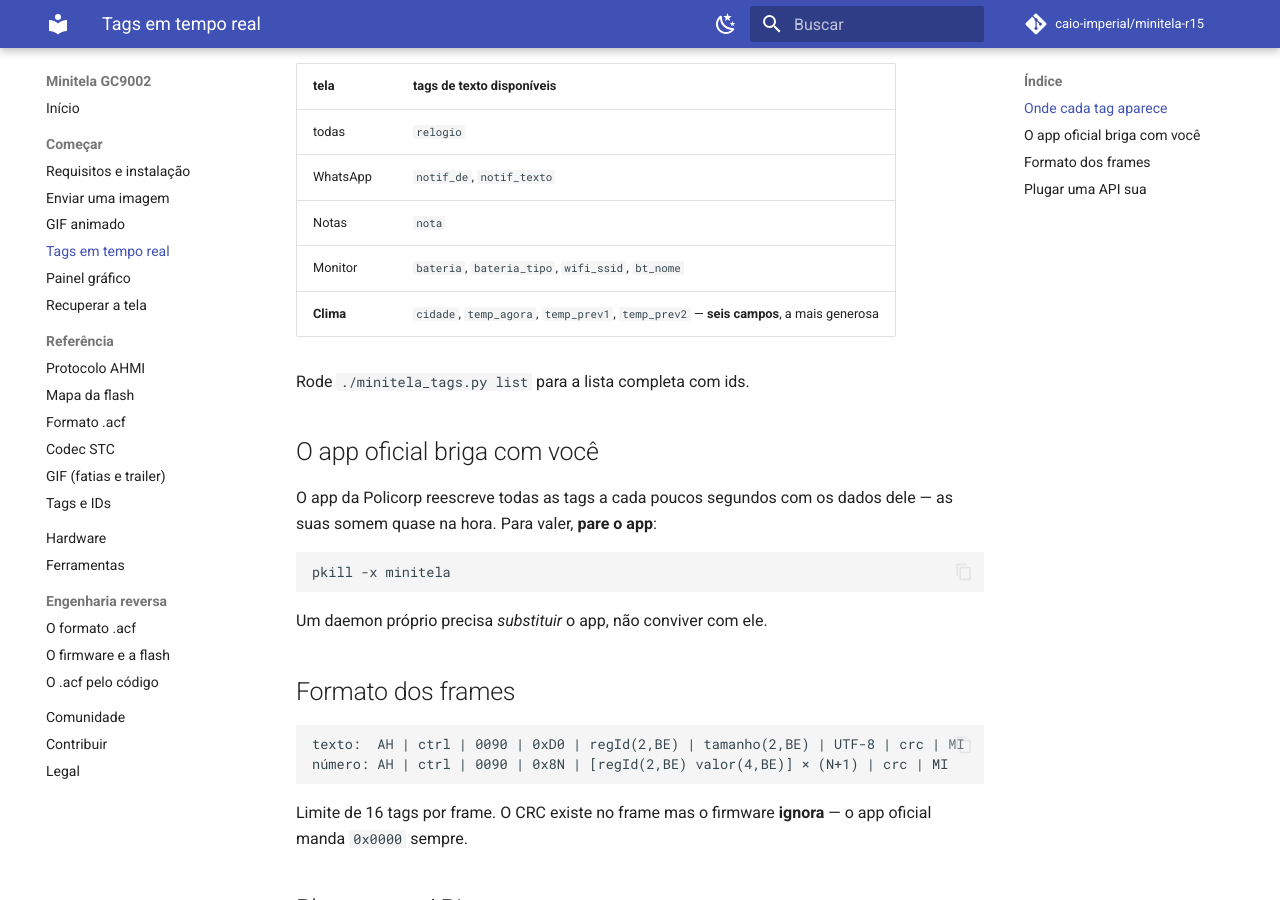
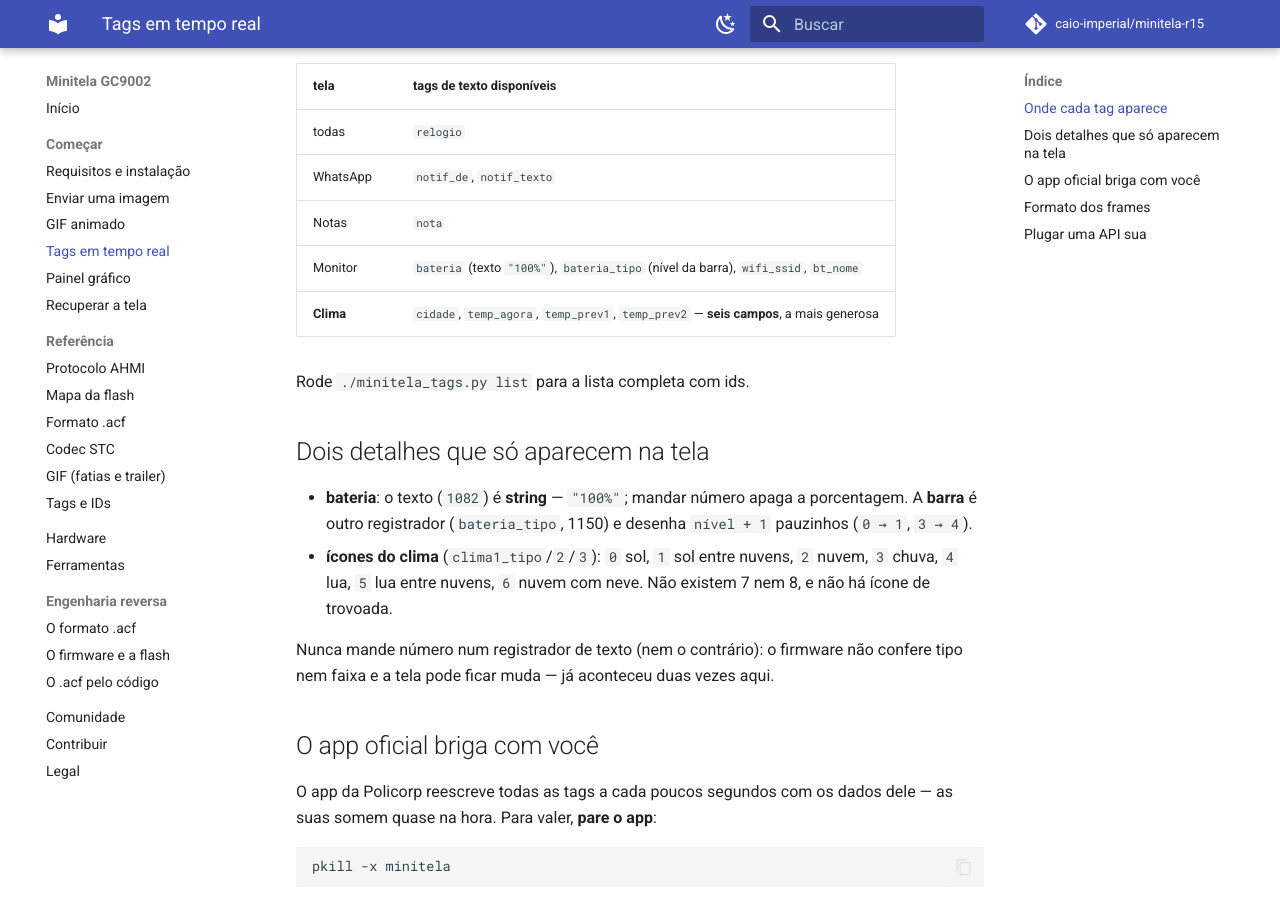
Before and after one commit to caio-imperial/minitela-r15, an MkDocs documentation site: the page built from docs/comecar/tags.md, in a window 1280 px wide and 900 px high, scrolled down 477 px. Built offline with MkDocs 1.6.1 and Material for MkDocs 9.7.7, drawn with Linux system fonts in a browser that asks for light colours; comment, search, counter and statistics services are not loaded.

Commit message:
docs: estado do app e as tags que so se descobrem na tela
README do Tauri alinhado com o que existe hoje (ambiente sem python3/wine, tags
automaticas com bateria texto+barra, tecla do notebook, GIF, clima). comecar/tags
ganha o aviso de tipo do registrador e a tabela de icones do clima.

```diff
--- a/docs/comecar/tags.md
+++ b/docs/comecar/tags.md
@@ -22,10 +22,22 @@ a tela onde é desenhada. Algumas não têm tela (`pagina`, `brilho`, controles)
 | todas | `relogio` |
 | WhatsApp | `notif_de`, `notif_texto` |
 | Notas | `nota` |
-| Monitor | `bateria`, `bateria_tipo`, `wifi_ssid`, `bt_nome` |
+| Monitor | `bateria` (texto `"100%"`), `bateria_tipo` (nível da barra), `wifi_ssid`, `bt_nome` |
 | **Clima** | `cidade`, `temp_agora`, `temp_prev1`, `temp_prev2` — **seis campos**, a mais generosa |
 
 Rode `./minitela_tags.py list` para a lista completa com ids.
+
+## Dois detalhes que só aparecem na tela
+
+- **bateria**: o texto (`1082`) é **string** — `"100%"`; mandar número apaga a
+  porcentagem. A **barra** é outro registrador (`bateria_tipo`, 1150) e desenha
+  `nível + 1` pauzinhos (`0 → 1`, `3 → 4`).
+- **ícones do clima** (`clima1_tipo`/`2`/`3`): `0` sol, `1` sol entre nuvens, `2` nuvem,
+  `3` chuva, `4` lua, `5` lua entre nuvens, `6` nuvem com neve. Não existem 7 nem 8, e
+  não há ícone de trovoada.
+
+Nunca mande número num registrador de texto (nem o contrário): o firmware não confere
+tipo nem faixa e a tela pode ficar muda — já aconteceu duas vezes aqui.
 
 ## O app oficial briga com você
 
```
Also changed, not shown: apps/desktop/README.md (+23 -14 lines).
